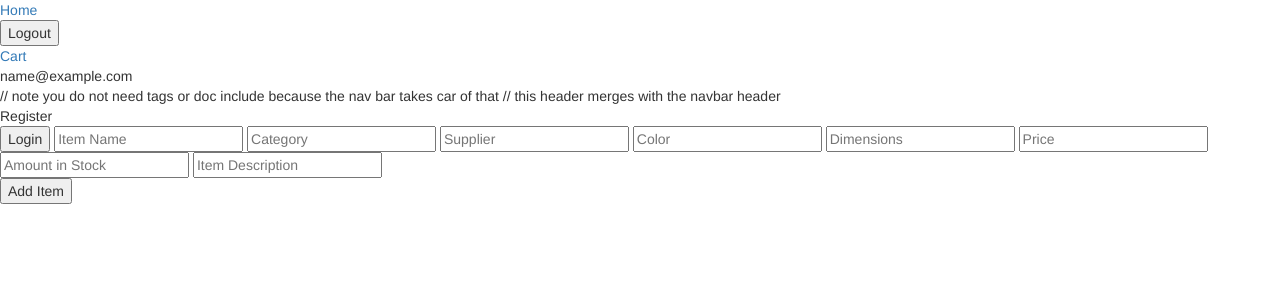
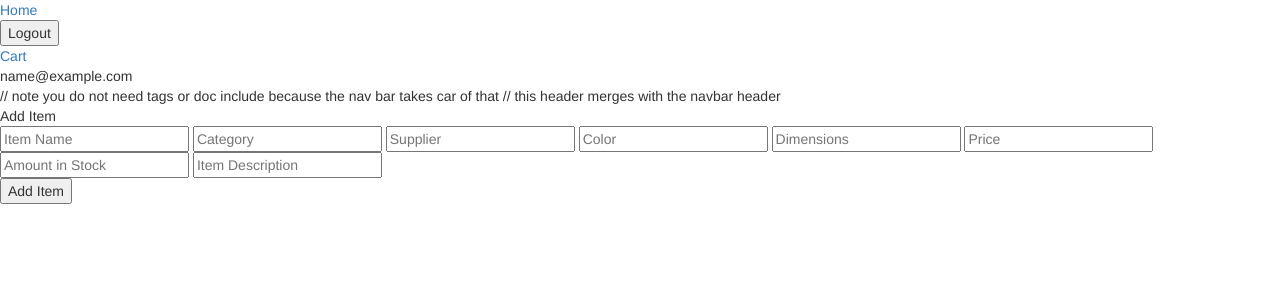
Before and after one commit to aclendenen/Fundamentals, a PHP site: page /Fundamentals/add_item.php in a window 1280 px wide. Shown: the top 300 px of the page. Run offline with PHP 8.4, Linux system fonts and the light colour scheme; the visitor is signed in with stand-in values (Sample User, id 1); some libraries are stand-ins or nearby versions.

Commit message:
merged wrong lines...oops. Changed format.

```diff
--- a/php/add_item.php
+++ b/php/add_item.php
@@ -13,11 +13,10 @@
 <body>
 	<div id= "addItem_container" class= "center_wrapper">
 		<div class= "container_head center_elements">
-			<div class= "head_title center_elements">Register</div>
+			<div class= "head_title center_elements">Add Item</div>
 		</div>
 		<form name= "addItem_form" method="POST">
 		   <div class= "container_body center_elements">
-		      <button type= "submit" name="addItem_button" class= "nav_btn inline_rt med_btn green_btn">Login</button>
 		      <input class= "med_field inline_rt nav_element" type= "text" name= "itemName" placeholder= "Item Name" required></input>
 		      <input class= "med_field inline_rt nav_element" type= "text" name= "itemCategory" placeholder= "Category" required></input>
 		      <input class= "med_field inline_rt nav_element" type= "text" name= "itemSupplier" placeholder= "Supplier" required></input>
```
